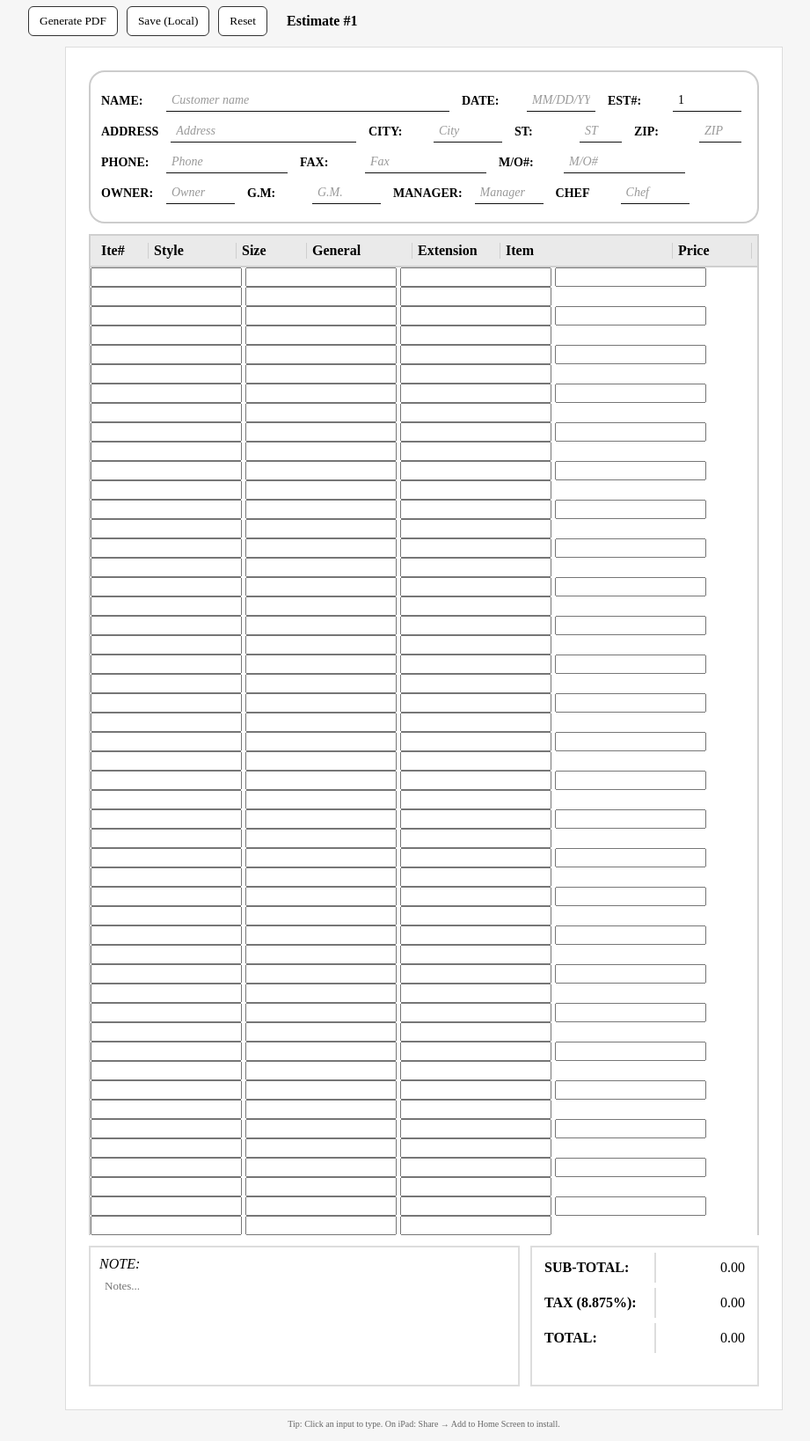
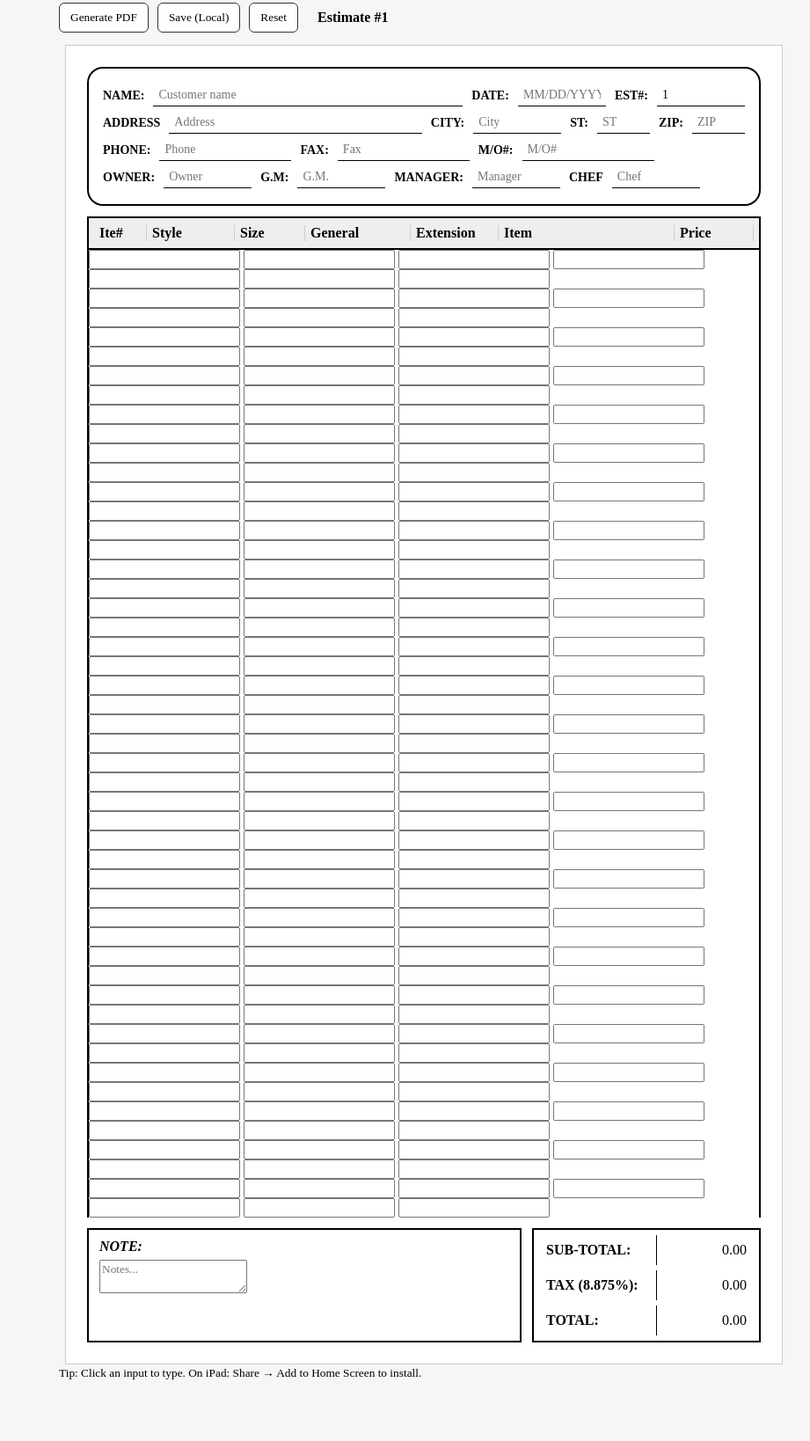
Before and after one commit to dmsulemanali/estimate-pwa, a plain HTML site: page index.html in a window 1280 px wide. Shown: the part 153-1791 px from the top of the page at 88% size, without its empty margins (158-1079 px from the left). After the commit the page ends 1734 px from the top, so only its background shows below. Drawn offline with Linux system fonts and the light colour scheme.

Commit message:
style.css

```diff
--- a/style.css
+++ b/style.css
@@ -1,74 +1,154 @@
-/* Reset and fonts */
+/* Reset + fonts */
 * { box-sizing: border-box; font-family: "Times New Roman", Times, serif; }
 body { margin: 12px; background: #f6f6f6; color: #000; -webkit-font-smoothing: antialiased; }
-#app { max-width: 900px; margin: auto; }
+#app { max-width: 830px; margin: auto; }
 
-header { text-align: center; margin-bottom: 8px; }
-.title .line1 { font-size: 32px; font-weight: 700; letter-spacing: 1px; }
-.title .line2 { font-size: 18px; margin-top: 4px; }
-.title .line3 { font-size: 28px; font-weight: 700; margin-top: 4px; }
-.title .contact, .title .address { font-size: 12px; margin-top: 6px; }
+/* Header */
+header { text-align:center; margin-bottom:10px; }
+.title .line1 { font-size:32px; font-weight:700; }
+.title .line2 { font-size:18px; margin-top:4px; }
+.title .line3 { font-size:26px; font-weight:700; margin-top:4px; }
+.title .contact, .title .address { font-size:12px; margin-top:4px; }
 
 /* Controls */
-#controls { display:flex; gap:10px; align-items:center; margin:8px 0 12px; }
+#controls { display:flex; gap:10px; align-items:center; margin:10px 0 14px; }
 #controls button { padding:8px 12px; border-radius:6px; border:1px solid #333; background:#fff; cursor:pointer; }
-#estDisplay { margin-left:12px; font-weight:600; }
+#estDisplay { margin-left:12px; font-weight:700; }
 
-/* Printable area sized for letter */
+/* 8.5 x 11 Letter Page */
 .letter {
-  width: 816px; /* 8.5in * 96dpi */
-  background: #fff;
-  padding: 26px;
-  margin: auto;
-  border: 1px solid #ddd;
+  width: 816px;       /* 8.5" × 96dpi */
+  min-height: 1056px; /* 11" × 96dpi */
+  background:#fff;
+  padding:24px;
+  margin:auto;
+  border:1px solid #ccc;
 }
 
-/* client box */
-.client-box { border:2px solid #ccc; border-radius:18px; padding:12px; margin-bottom:12px; }
-.client-box .row { display:flex; align-items:center; gap:8px; margin:6px 0; }
-.label { font-weight:700; min-width:60px; font-size:14px; }
-.field { padding:2px 6px; }
-.field input { width:100%; border: none; border-bottom:1px solid #111; padding:4px 6px; font-size:14px; background:transparent; outline:none; }
-.field input::placeholder { color:#999; font-style:italic; }
+/* Client box */
+.client-box {
+  border:2px solid #000;
+  border-radius:18px;
+  padding:12px 16px;
+  margin-bottom:12px;
+}
+.client-box .row {
+  display:flex;
+  align-items:center;
+  gap:10px;
+  margin:6px 0;
+}
+.label { font-weight:700; font-size:14px; }
+.field input {
+  width:100%;
+  border:none;
+  border-bottom:1px solid #000;
+  padding:4px 6px;
+  font-size:14px;
+  background:transparent;
+}
 .field.wide { flex:1; min-width:220px; }
-.field.small { width:90px; }
+.field.small { width:100px; }
+.field.medium { width:150px; }
 .field.tiny { width:60px; }
-.field.medium { width:150px; }
 
 /* Table */
-.table-wrap { border-top:2px solid #cfcfcf; border-left:2px solid #cfcfcf; border-right:2px solid #cfcfcf; margin-bottom:8px;}
-.table-head { display:grid; grid-template-columns: 60px 100px 80px 120px 100px 1fr 90px; background:#eaeaea; border-bottom:2px solid #cfcfcf; padding:8px 6px; font-weight:700; }
-.table-head > div { border-right:1px solid #cfcfcf; padding-left:6px; }
+.table-wrap {
+  border:2px solid #000;
+  border-bottom:none;
+  margin-bottom:8px;
+}
+.table-head {
+  display:grid;
+  grid-template-columns: 60px 100px 80px 120px 100px 1fr 90px;
+  background:#eee;
+  border-bottom:2px solid #000;
+  padding:8px 6px;
+  font-weight:700;
+}
+.table-head > div {
+  border-right:1px solid #ccc;
+  padding-left:6px;
+}
 #rows { display:block; }
-.row-item { display:grid; grid-template-columns: 60px 100px 80px 120px 100px 1fr 90px; border-bottom:1px solid #ddd; min-height:36px; align-items:center; }
-.row-item > div { padding:4px; border-right:1px solid #eee; }
-.row-item input { width:100%; border: none; outline:none; padding:4px; background:transparent; font-size:13px; }
+.row-item {
+  display:grid;
+  grid-template-columns: 60px 100px 80px 120px 100px 1fr 90px;
+  border-bottom:1px solid #ccc;
+  min-height:32px;
+  align-items:center;
+}
+.row-item > div {
+  border-right:1px solid #eee;
+  padding:4px;
+}
+.row-item input {
+  width:100%;
+  border:none;
+  outline:none;
+  padding:4px;
+  background:transparent;
+  font-size:13px;
+}
+.col-price input { text-align:right; }
 
-/* right align price and totals */
-.col-price input { text-align:right; }
-.col-total { text-align:right; padding-right:8px; font-weight:600; }
+/* Bottom section */
+.bottom {
+  display:flex;
+  gap:12px;
+  margin-top:12px;
+}
 
-/* Bottom */
-.bottom { display:flex; gap:12px; margin-top:12px; }
-.notes { flex:1; border:2px solid #ddd; padding:10px; min-height:120px; }
-.note-title { font-style:italic; margin-bottom:6px; }
-.note-field { min-height:18px; border-bottom:1px solid #111; margin-bottom:8px; padding:2px 6px; }
-textarea.note-field { width:100%; height:100px; border:none; outline:none; resize:none; font-family: "Times New Roman", Times, serif; font-size:13px; }
+/* NOTE exactly like original (3 lines) */
+.notes {
+  flex:1;
+  border:2px solid #000;
+  padding:10px 12px;
+}
+.note-title {
+  font-style:italic;
+  font-weight:700;
+  margin-bottom:6px;
+}
+.note-lines {
+  border-bottom:1px solid #000;
+  height:22px;
+  margin-bottom:8px;
+}
 
-.totals { width:260px; border:2px solid #ddd; padding:6px; display:flex; flex-direction:column; gap:6px; justify-content:flex-start; }
+/* Totals */
+.totals {
+  width:260px;
+  border:2px solid #000;
+  padding:6px;
+  display:flex;
+  flex-direction:column;
+  gap:6px;
+}
 .tot-row { display:flex; }
-.tot-label { flex:1; font-weight:700; padding:8px; border-right:1px solid #ddd; }
-.tot-field { width:110px; padding:8px; border-left:1px solid #ddd; text-align:right; }
+.tot-label {
+  flex:1;
+  font-weight:700;
+  padding:8px;
+  border-right:1px solid #000;
+}
+.tot-field {
+  width:110px;
+  padding:8px;
+  text-align:right;
+}
 
-/* footer */
-footer { text-align:center; margin-top:8px; font-size:12px; color:#666; }
+/* Print */
+@media print {
+  body { margin: 0; }
+  #controls, footer { display:none; }
+  .letter {
+    width: 100%;
+    min-height: 100%;
+    padding: 20px;
+    border:none;
+  }
+}
 
-/* focus highlight for inputs on touch */
-input:focus, textarea:focus { background:#fff7d6; }
-
-/* print rules */
-@media print {
-  body { margin:0; }
-  .letter { box-shadow:none; border:none; width:100%; padding:20px; }
-  #controls, footer { display:none; }
-}
+/* Focus */
+input:focus { background:#fff7d6; }
```
